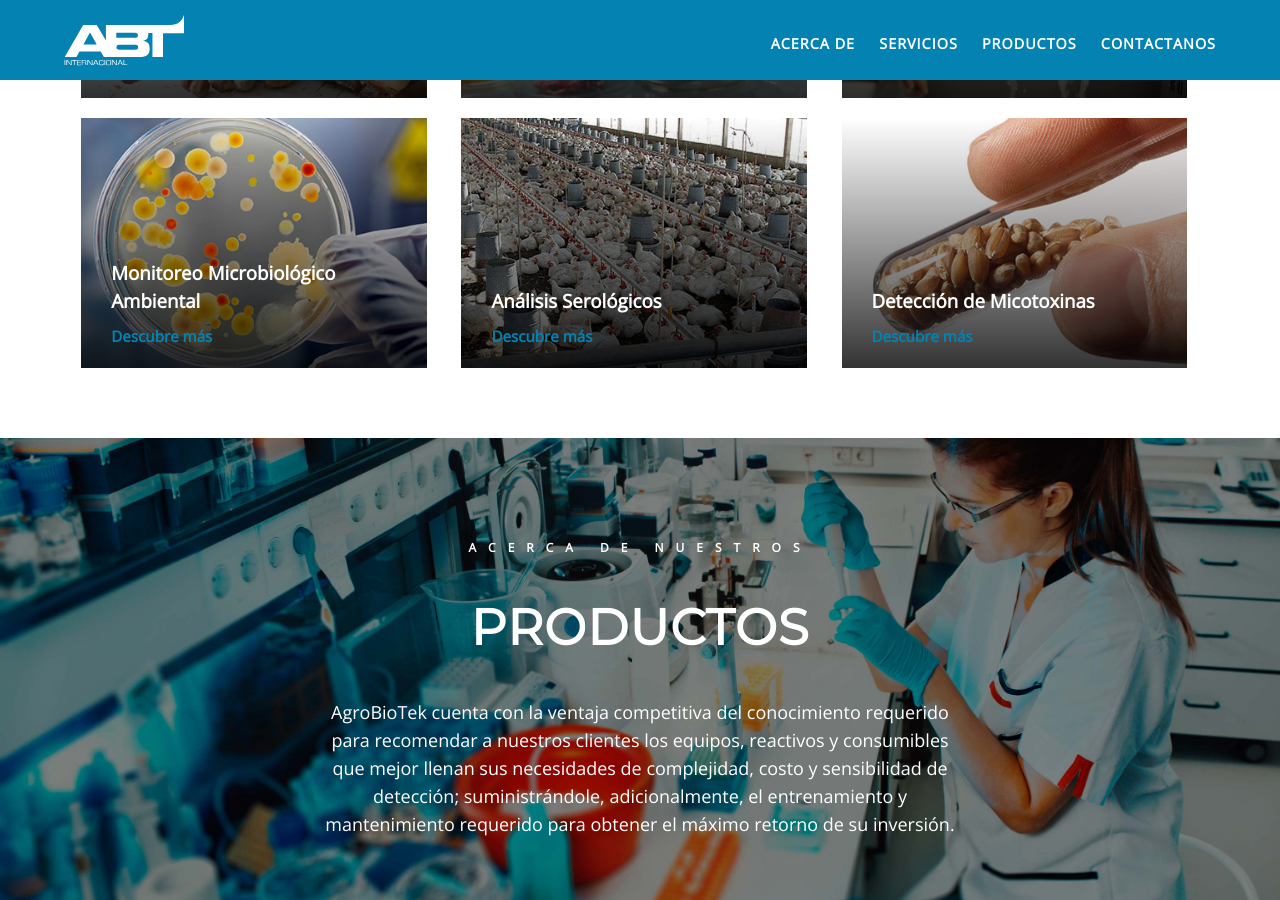
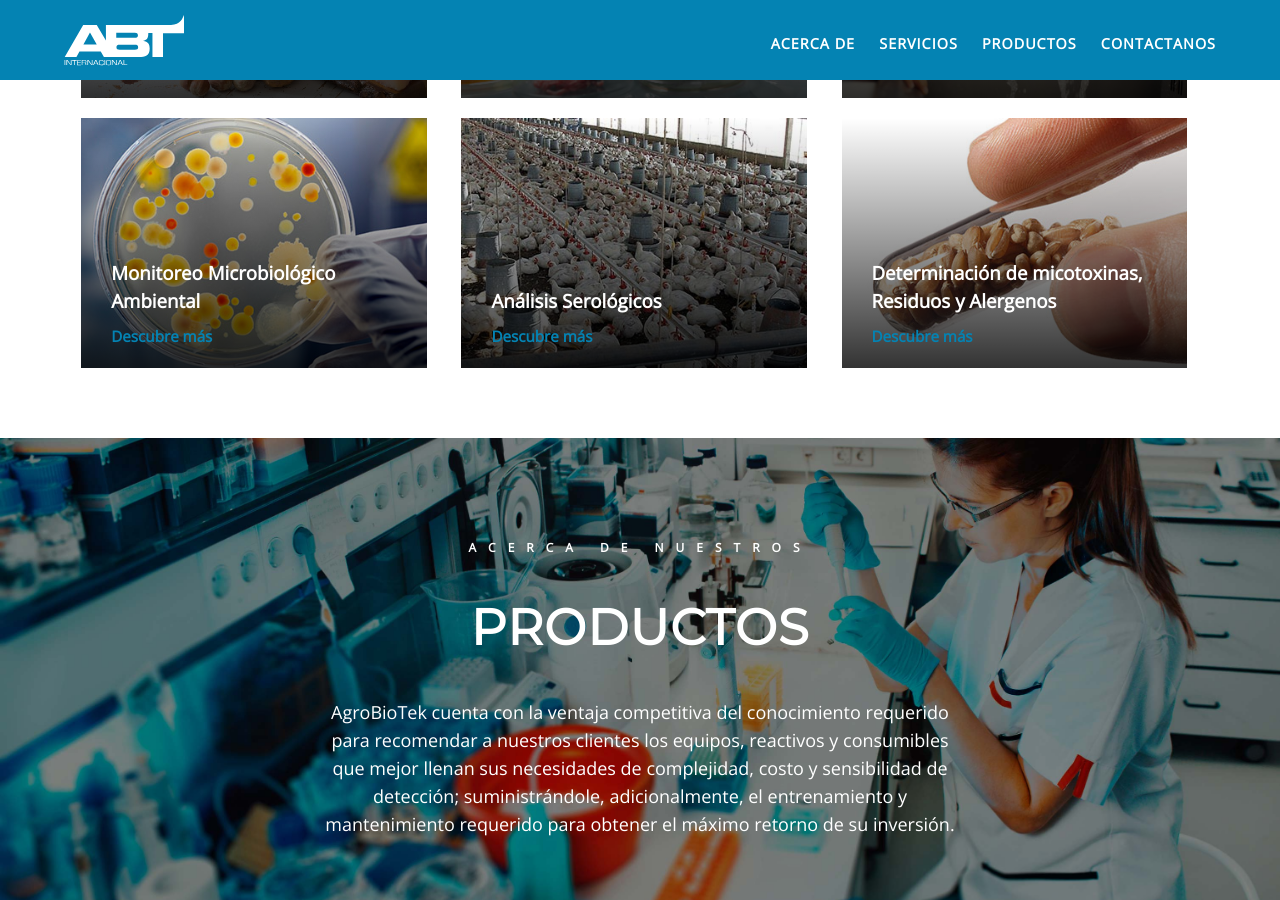
Before and after one commit to AdinCastro/Agrobiotek, a Jekyll site: the page built from index.html, in a window 1280 px wide and 900 px high, scrolled down 2190 px. Built offline with Jekyll 4.4.1, drawn with Linux system fonts in a browser that asks for light colours; Markdown is read by kramdown in place of the engine named in the settings.

Commit message:
change some images

```diff
--- a/_includes/services.html
+++ b/_includes/services.html
@@ -77,7 +77,7 @@
             <span>laboratorio</span>
           </div>
           <div class="item--description">
-            <h3 class="description-title">Detección de Micotoxinas</h3>
+            <h3 class="description-title">Determinación de micotoxinas, Residuos y Alergenos</h3>
             <h4 class="description-cta">Descubre más</h4>
           </div>
           <div class="item--overlay"></div>
--- a/equipos.html
+++ b/equipos.html
@@ -1,7 +1,7 @@
 <div class="modal-content">
 
   <div class="modal-title">
-    <h4 class="title-variant">Equipos para la Industria Agroalimentaria</h4>
+    <h4 class="title-variant">Equipos de laboratorio para la Industria</h4>
   </div>
 
   <div class="modal-body">
```
Also changed, not shown: img/abt-equipos.jpg, img/abt-reactivos.jpg, img/equipos.jpg, img/reactivos.jpg.
